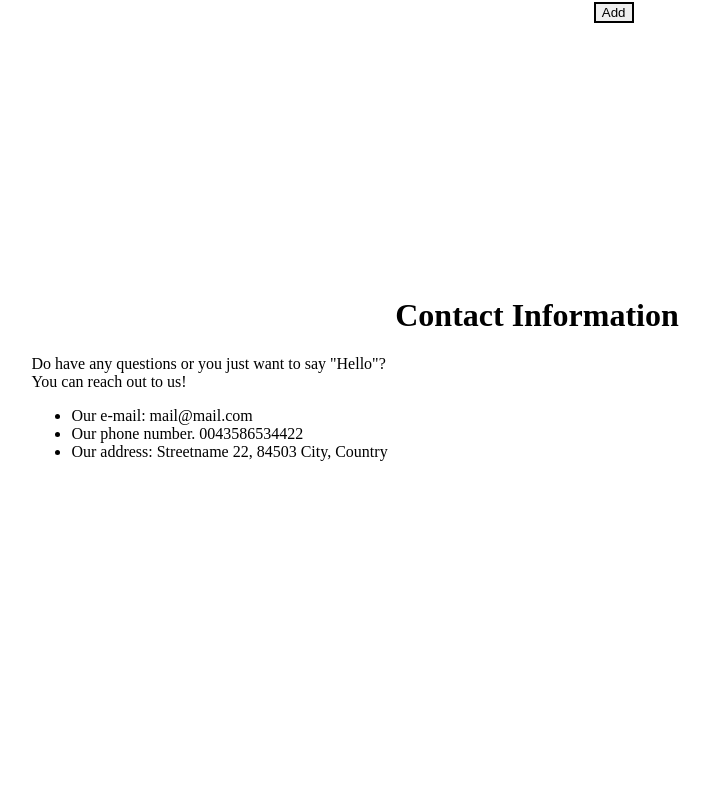
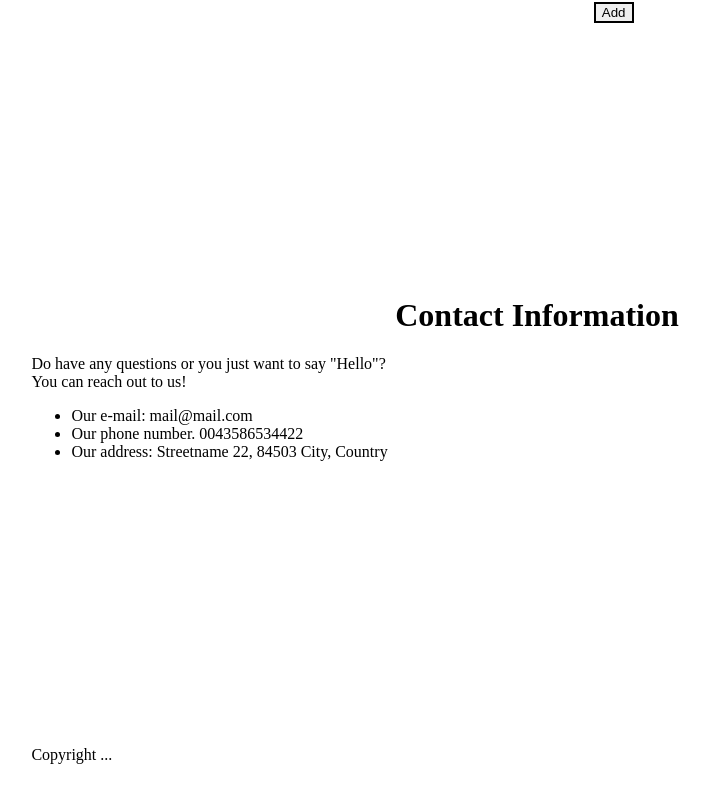
Before and after one commit to KUBAHO3/Awesome-Books, a website: page index.html in a window 1280 px wide. Shown: the part 1100-1903 px from the top of the page, without its empty margins (103-812 px from the left). Before the commit the page ends 1712 px from the top, so only its background shows below. Drawn offline with Linux system fonts and the light colour scheme.

Commit message:
add footer section

```diff
--- a/index.html
+++ b/index.html
@@ -50,7 +50,13 @@
             </div>
         </div>
     </main>
-
+    <footer class="footer">
+        <div class="container">
+            <p class="copyright">
+                Copyright ...
+            </p>
+        </div>
+    </footer>
 
 <script src="refactor.js"></script>
 </body>
```
